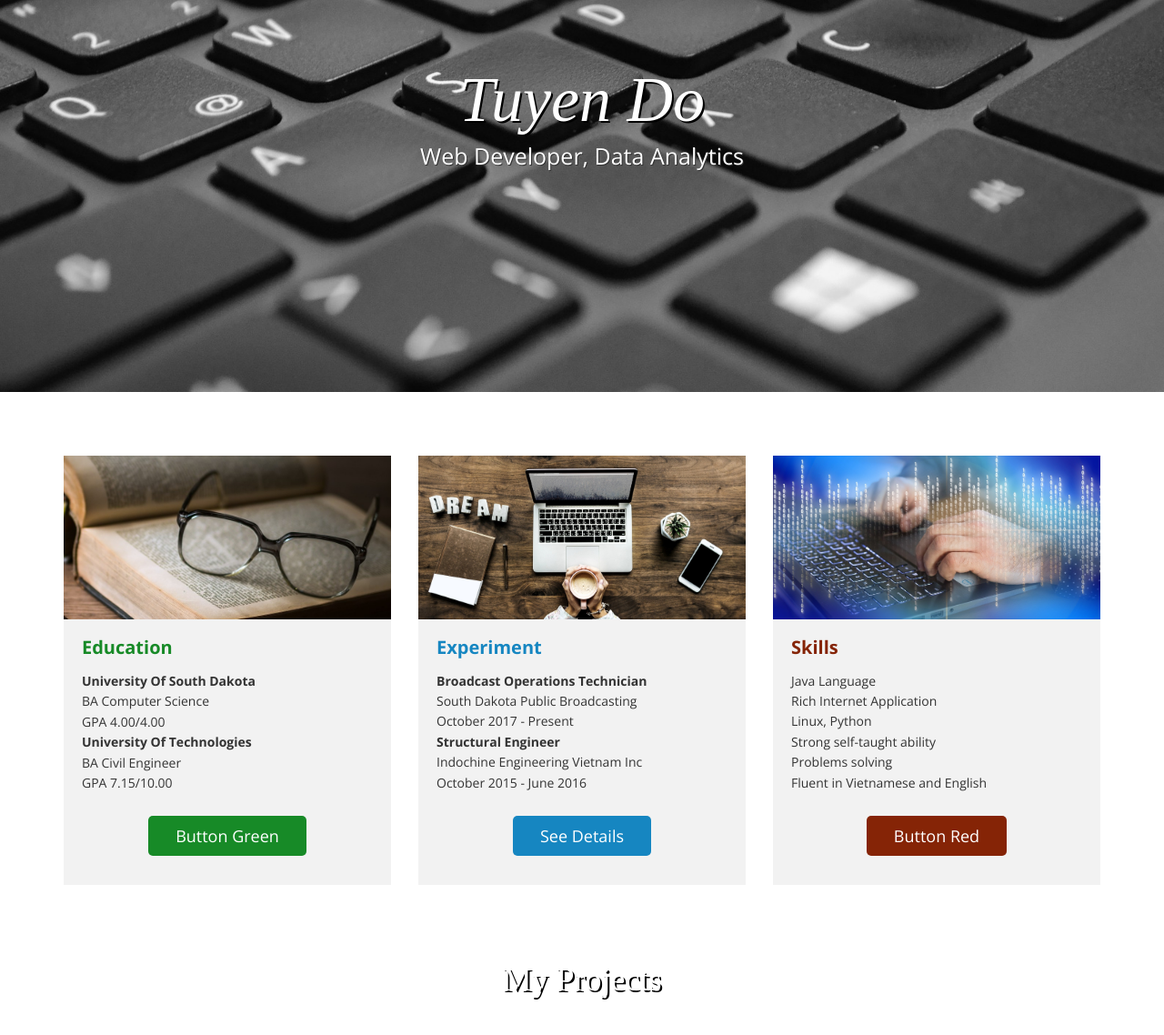
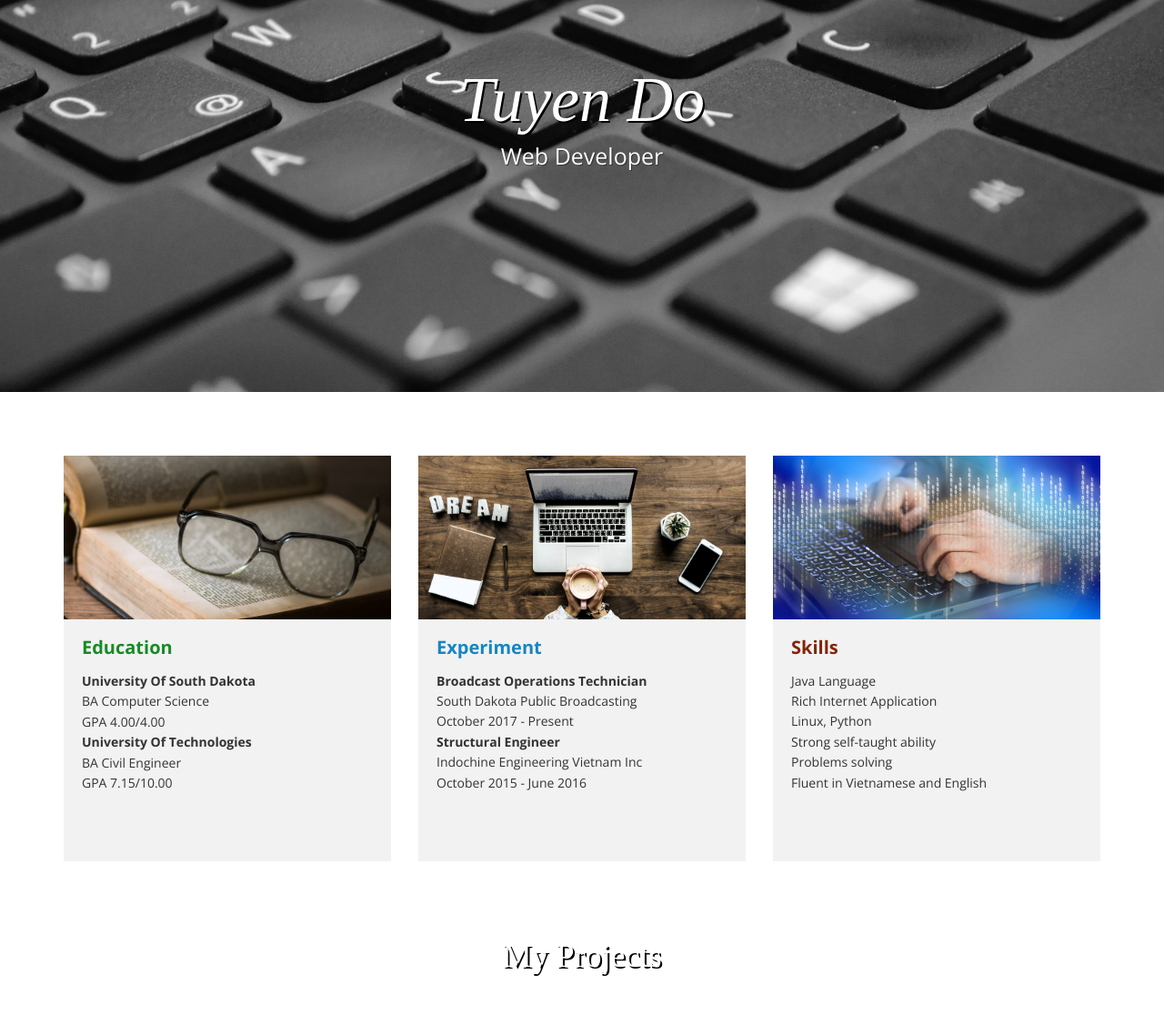
Before and after one commit to JosTuyen/Projects, a plain HTML site: page index.html in a window 1280 px wide. Shown: the part 184-1322 px from the top of the page at 91% size. Drawn offline with nearby package versions, Linux system fonts and the light colour scheme; a script that the page names is missing; files whose address does not match are found by name.

Commit message:
Hide button

```diff
--- a/index.html
+++ b/index.html
@@ -38,7 +38,7 @@
 					<div class="col-sm-12 text-center">
 						<div class="header-content">
 							<h1>Tuyen Do</h1>
-							<h4>Web Developer, Data Analytics</h4>
+							<h4>Web Developer</h4>
 						</div>
 					</div>
 				</div>
@@ -62,7 +62,7 @@
 								BA Civil Engineer <br>
 								GPA 7.15/10.00
 							</p>
-							<a href="#" class="feature-content-link green-btn">button green</a>
+							<!--<a href="#" class="feature-content-link green-btn">button green</a>-->
 						</div>
 					</div>
 					<div class="col-sm-4">
@@ -77,7 +77,7 @@
 								Indochine Engineering Vietnam Inc<br>
 								October 2015 - June 2016<br>
 							</p>
-							<a href="#" class="feature-content-link blue-btn">See Details</a>
+							<!--<a href="#" class="feature-content-link blue-btn">See Details</a>-->
 						</div>
 					</div>
 					<div class="col-sm-4">
@@ -92,7 +92,7 @@
 								 Problems solving<br>
 								 Fluent in Vietnamese and English
 							</p>
-							<a href="#" class="feature-content-link red-btn">Button Red</a>
+							<!--<a href="#" class="feature-content-link red-btn">Button Red</a>-->
 						</div>
 					</div>
 				</div>
```
